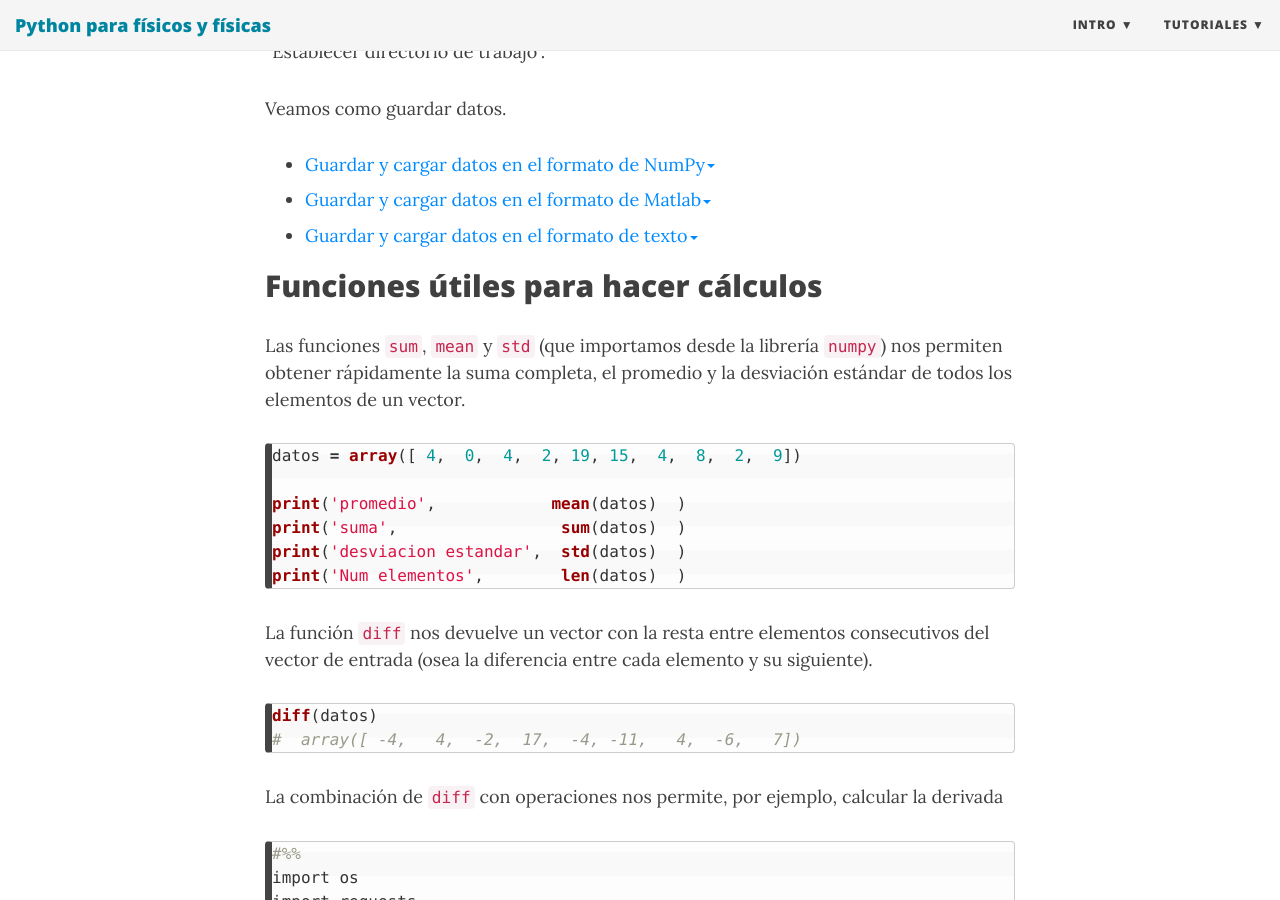
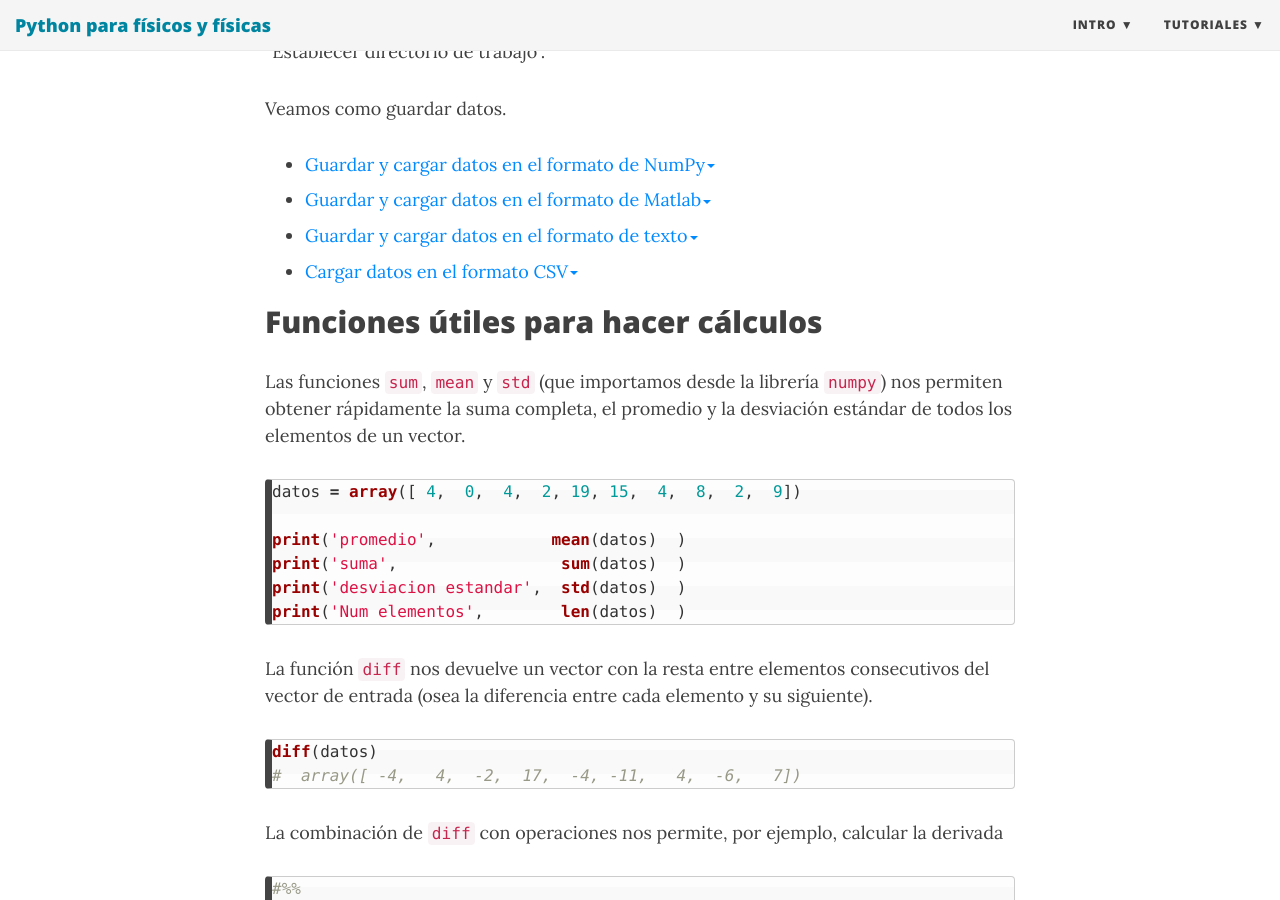
Before and after one commit to marceluda/python-para-fisicos, a Jekyll site: the page built from tuto/labo2/01_intro_python.md, in a window 1280 px wide and 900 px high, scrolled down 12417 px. Built offline with Jekyll 4.4.1, drawn with Linux system fonts in a browser that asks for light colours; nearby versions of some CDN libraries; formulas are drawn with MathJax 3; some of the changed lines change nothing that is shown.

Commit message:
Update 01_intro_python.md

````diff
--- a/tuto/labo2/01_intro_python.md
+++ b/tuto/labo2/01_intro_python.md
@@ -695,6 +695,29 @@
 
 </div>
 
+
+
+- <a data-toggle="collapse" href="#ayuda_guardar_csv" aria-expanded="false" aria-controls="ayuda_guardar_txt">Cargar datos en el formato CSV<span class="caret"></span></a>
+
+<div id="ayuda_guardar_txt" class="collapse" markdown="1" style="padding: 10px; border: 1px solid gray; border-radius: 5px;">
+
+Los datos en CSV estan en formato texto. En principio, se podrían usar las mismas funciones que para el .txt.
+
+Sin embargo, los CSV suelen ser tablas que ingluyen texto además de números. Es por ellos que nos coviene usar otra función para acceder a ellos.
+
+
+```python
+fn = 'Archivo.csv'
+tt = genfromtxt(fn,delimiter=',')[:,3]    # Esto es la columna 3
+yy = genfromtxt(fn,delimiter=',')[:,4]    # Esto es la columna 4
+
+# graficamos
+plt.plot(tt,yy)
+```
+
+</div>
+
+
 ## Funciones útiles para hacer cálculos
 
 Las funciones `sum`, `mean` y `std` (que importamos desde la librería `numpy`) nos permiten obtener rápidamente la suma completa, el promedio y la desviación estándar de todos los elementos de un vector.
````
